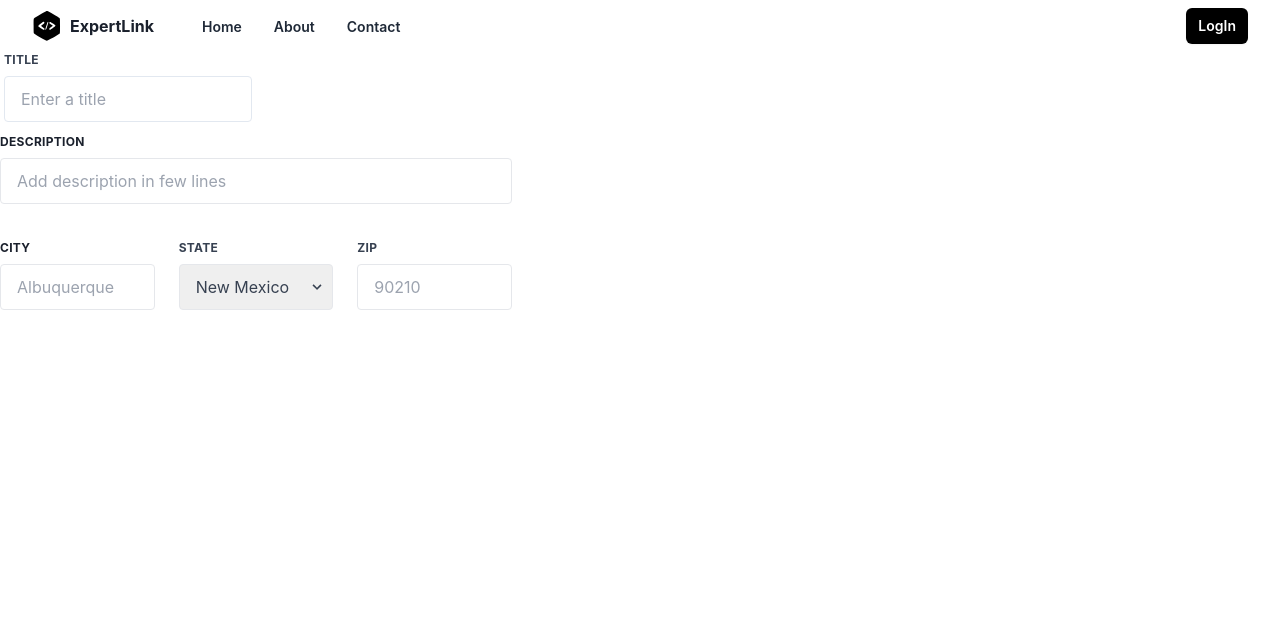
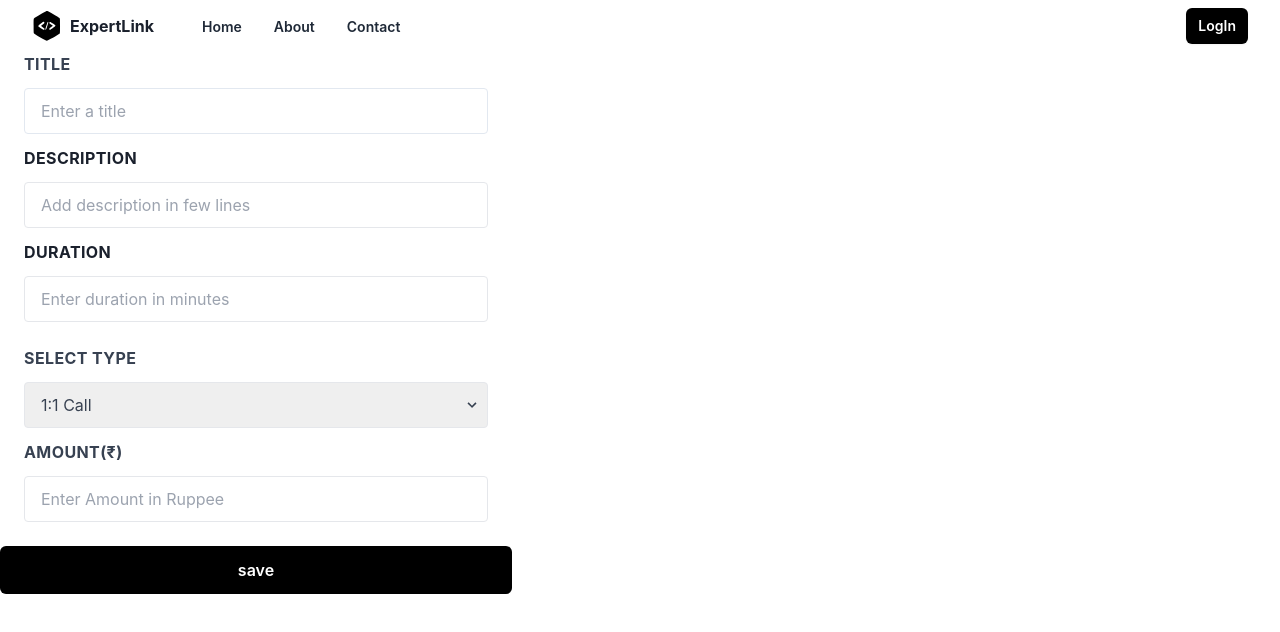
Before and after one commit to dhruvishavaghani/ExpertLink, a React (Vite) app in the folder frontend/: page /serviceform in a window 1280 px wide. Shown: the top 632 px of the page. Built offline with nearby package versions, Linux system fonts and the light colour scheme.

Commit message:
addservice from updated

```diff
--- a/frontend/src/Components/Serviceform.jsx
+++ b/frontend/src/Components/Serviceform.jsx
@@ -2,10 +2,15 @@ import Service from "./Service";
 
 export default function Serviceform() {
   return (
-    <form class="w-full max-w-lg">
-            <div class="w-full md:w-1/2 px-1 mb-6 md:mb-0">
+    <form
+      class="w-full max-w-lg"
+      onSubmit={(e) => {
+        e.preventDefault();
+      }}
+    >
+      <div class="w-full px-6 mb-6 md:mb-0">
         <label
-                class="block uppercase tracking-wide text-gray-700 text-xs font-bold mb-2"
+          class="block uppercase tracking-wide text-gray-700 text-xm font-bold mb-3"
           for="grid-first-name"
         >
           Title
@@ -16,14 +21,12 @@ export default function Serviceform() {
           type="text"
           placeholder="Enter a title"
         />
-
       </div>
 
-
-          <div class="flex flex-wrap -mx-3 mb-6">
+      <div class="flex flex-wrap -mx-3 px-6 qmb-6 ">
         <div class="w-full px-3">
           <label
-                class="block uppercase tracking-wide text-black-700 text-xs font-bold mb-2"
+            class="block uppercase tracking-wide text-black-700 text-xm font-bold mb-3"
             for="grid-password"
           >
             Description
@@ -35,36 +38,41 @@ export default function Serviceform() {
           />
         </div>
       </div>
-          <div class="flex flex-wrap -mx-3 mb-2">
-            <div class="w-full md:w-1/3 px-3 mb-6 md:mb-0">
+
+      <div class="flex flex-wrap -mx-3 px-6 mb-3">
+        <div class="w-full px-3">
           <label
-                class="block uppercase tracking-wide text-xs font-bold mb-2"
-                for="grid-city"
+            class="block uppercase tracking-wide text-black-700 text-xm font-bold mb-3"
+            for="grid-password"
           >
-                City
+            Duration
           </label>
           <input
-                class="appearance-none block w-full text-gray-700 border border-gray-200 rounded py-3 px-4 leading-tight focus:outline-none focus:bg-white focus:border-gray-500"
-                id="grid-city"
-                type="text"
-                placeholder="Albuquerque"
+            class="appearance-none block w-full border border-gray-200 rounded py-3 px-4 mb-3 leading-tight focus:outline-none focus:bg-white focus:border-gray-500"
+            id="grid-password"
+            placeholder="Enter duration in minutes"
           />
         </div>
-            <div class="w-full md:w-1/3 px-3 mb-6 md:mb-0">
+      </div>
+
+      <div class="w-full  px-6 mb-3 ">
         <label
-                class="block uppercase tracking-wide text-gray-700 text-xs font-bold mb-2"
+          class="block uppercase tracking-wide text-gray-700 text-xm font-bold mb-3"
           for="grid-state"
         >
-                State
+          Select Type
         </label>
         <div class="relative">
           <select
             class="block appearance-none w-full border border-gray-200 text-gray-700 py-3 px-4 pr-8 rounded leading-tight focus:outline-none focus:bg-white focus:border-gray-500"
             id="grid-state"
           >
-                  <option>New Mexico</option>
-                  <option>Missouri</option>
-                  <option>Texas</option>
+            <option>1:1 Call</option>
+            <option>Mock Interview</option>
+            <option>Mock Test</option>
+            <option>Online Meet</option>
+            <option>Direct Message</option>
+            <option>Other</option>
           </select>
           <div class="pointer-events-none absolute inset-y-0 right-0 flex items-center px-2 text-gray-700">
             <svg
@@ -77,21 +85,26 @@ export default function Serviceform() {
           </div>
         </div>
       </div>
-            <div class="w-full md:w-1/3 px-3 mb-6 md:mb-0">
+      <div class="w-full px-6 mb-6 ">
         <label
-                class="block uppercase tracking-wide text-gray-700 text-xs font-bold mb-2"
+          class="block uppercase tracking-wide text-gray-700 text-xm font-bold mb-3"
           for="grid-zip"
         >
-                Zip
+          Amount(₹)
         </label>
         <input
           class="appearance-none block w-full text-gray-700 border border-gray-200 rounded py-3 px-4 leading-tight focus:outline-none focus:bg-white focus:border-gray-500"
           id="grid-zip"
           type="text"
-                placeholder="90210"
+          placeholder="Enter Amount in Ruppee"
         />
       </div>
-          </div>
+      <button
+        type="button"
+        className="flex flex-wrap  w-full max-w-lg items-center justify-center rounded-md bg-black py-2.5 font-semibold leading-7 text-white hover:bg-black/80"
+      >
+        save
+      </button>
     </form>
   );
 }
```
Lines whose indentation alone changed are shown as unchanged.
